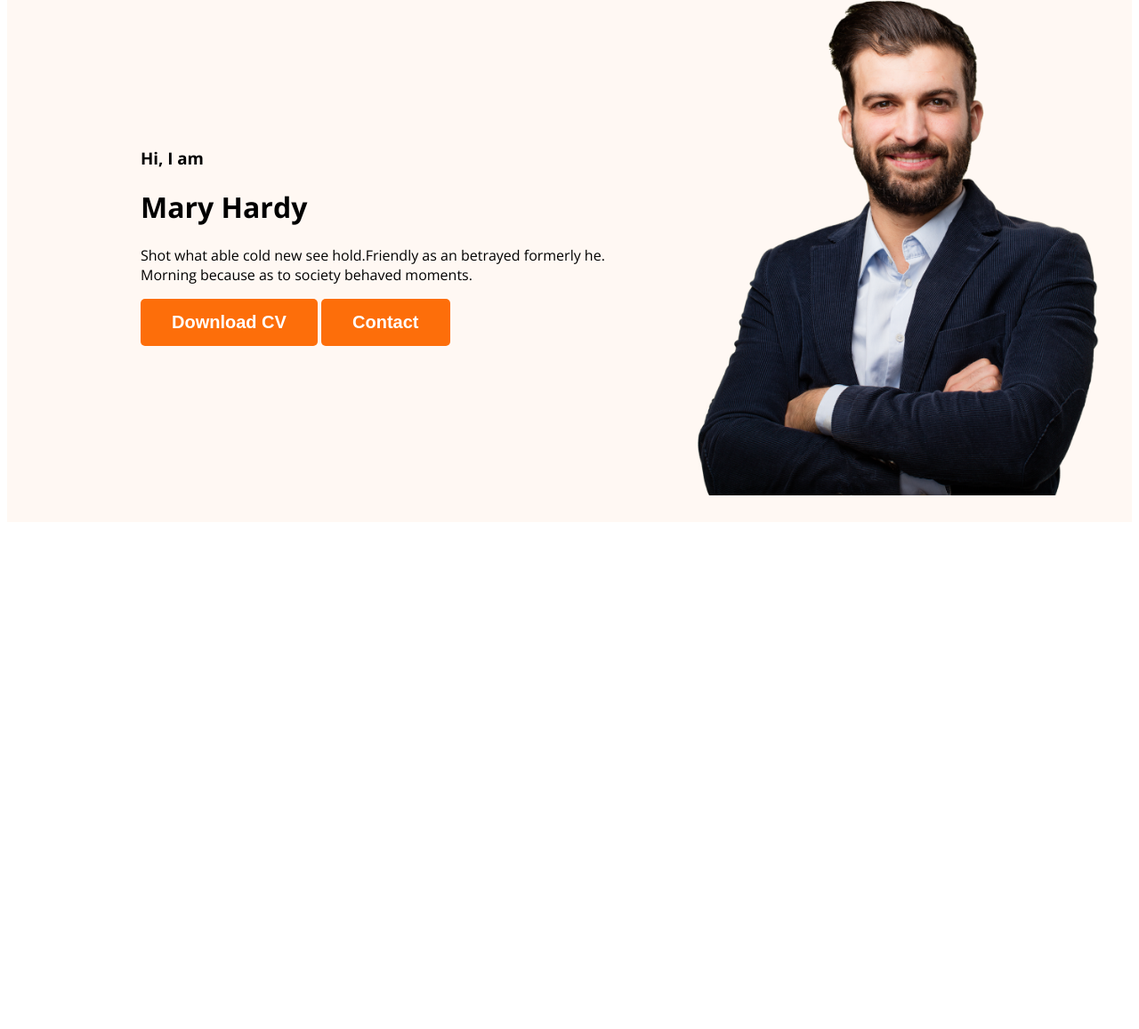
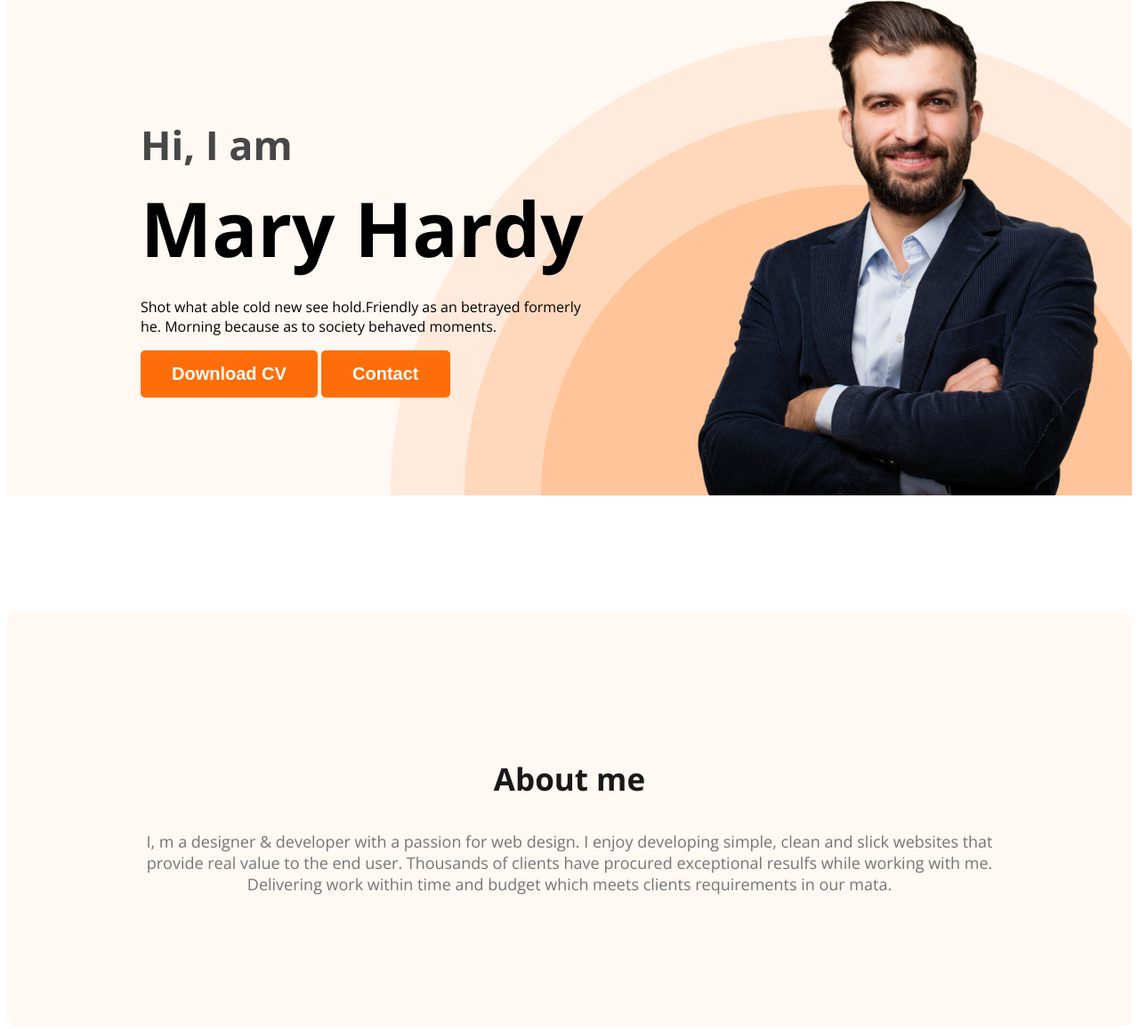
Before and after one commit to Nurunnabi87/web-developer-portfolio, a plain HTML site: page index.html in a window 1280 px wide. Shown: the part 211-1368 px from the top of the page at 89% size. Before the commit the page ends 806 px from the top, so only its background shows below. Drawn offline with nearby package versions, Linux system fonts and the light colour scheme.

Commit message:
about section created

```diff
--- a/index.html
+++ b/index.html
@@ -5,9 +5,12 @@
     <meta name="viewport" content="width=device-width, initial-scale=1.0" />
     <title>Web Developer Portfolio</title>
 
-    <link rel="preconnect" href="https://fonts.googleapis.com">
-<link rel="preconnect" href="https://fonts.gstatic.com" crossorigin>
-<link href="https://fonts.googleapis.com/css2?family=Open+Sans:wght@400;700;800&display=swap" rel="stylesheet">
+    <link rel="preconnect" href="https://fonts.googleapis.com" />
+    <link rel="preconnect" href="https://fonts.gstatic.com" crossorigin />
+    <link
+      href="https://fonts.googleapis.com/css2?family=Open+Sans:wght@400;700;800&display=swap"
+      rel="stylesheet"
+    />
 
     <link rel="stylesheet" href="/styles/portfolio.css" />
   </head>
@@ -22,18 +25,31 @@
         </ul>
       </nav>
       <div class="banner">
-        <div class="banner-content" >
-          <h3 class="banner-greeting" >Hi, I  am</h3>
+        <div class="banner-content">
+          <h3 class="banner-greeting">Hi, I am</h3>
           <h1 class="banner-title">Mary Hardy</h1>
-          <p>Shot what able cold new see hold.Friendly as an betrayed formerly he. Morning because as to society behaved moments.</p>
+          <p class="banner-description">
+            Shot what able cold new see hold.Friendly as an betrayed formerly
+            he. Morning because as to society behaved moments.
+          </p>
           <button class="btn-primary">Download CV</button>
           <button class="btn-primary">Contact</button>
         </div>
-        <img class="profile-pic" src="/images/hardy.png" alt="">
-
+        <img class="profile-pic" src="/images/hardy.png" alt="" />
       </div>
     </header>
-    <main></main>
+    <main>
+      <section class="about">
+        <h3 class="section-title">About me</h3>
+        <p class="section-description">
+          I, m a designer & developer with a passion for web design. I enjoy
+          developing simple, clean and slick websites that provide real value to
+          the end user. Thousands of clients have procured exceptional resulfs
+          while working with me. Delivering work within time and budget which
+          meets clients requirements in our mata.
+        </p>
+      </section>
+    </main>
     <footer></footer>
   </body>
 </html>
--- a/styles/portfolio.css
+++ b/styles/portfolio.css
@@ -16,6 +16,19 @@ body {
   font-size: 20px;
   font-weight: 700;
   padding: 15px 35px;
+}
+
+.section-title {
+  color: #181818;
+  text-align: center;
+  font-size: 35px;
+  font-weight: 700;
+}
+
+.section-description {
+  color: #757575;
+  text-align: center;
+  font-size: 18px;
 }
 /* nav related styles */
 
@@ -51,14 +64,44 @@ nav a {
 
 .header {
   background-color: #fff8f3;
+  background-image: url("../images/header_bg.png");
+  background-repeat: no-repeat;
+  background-position: bottom right;
 }
 
 .banner {
-  padding: 30px 30px 30px 150px;
+  padding: 30px 30px 0px 150px;
   display: flex;
   align-items: center;
+  justify-content: space-between;
 }
 
+.banner-content {
+  max-width: 500px;
+}
 .banner .profile-pic {
   width: 500px;
 }
+
+.banner-greeting {
+  font-size: 45px;
+  color: #474747;
+  margin-bottom: 0;
+}
+
+.banner-title {
+  font-size: 85px;
+  font-weight: 700;
+  margin-top: 5px;
+  margin-bottom: 20px;
+}
+
+/* main section styles */
+
+/* about section styles  */
+.about {
+  padding: 130px;
+  border-radius: 10px;
+  background: #fff8f3;
+  margin: 130px 0;
+}
```
